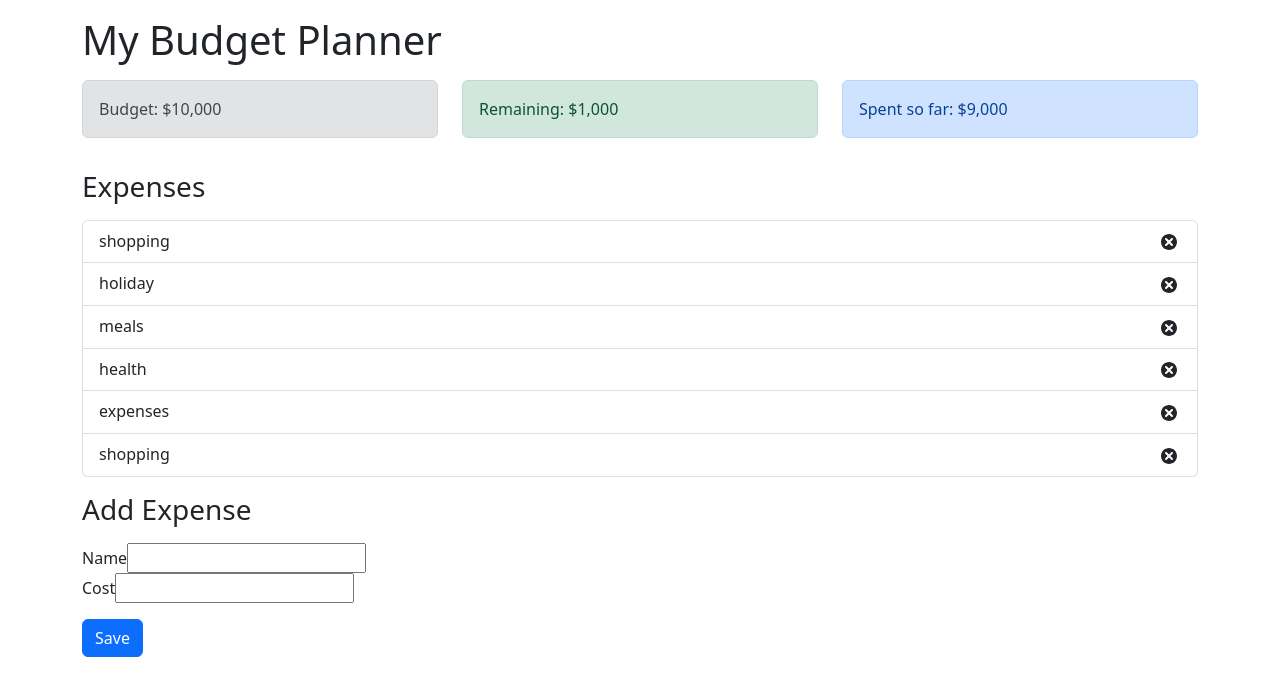
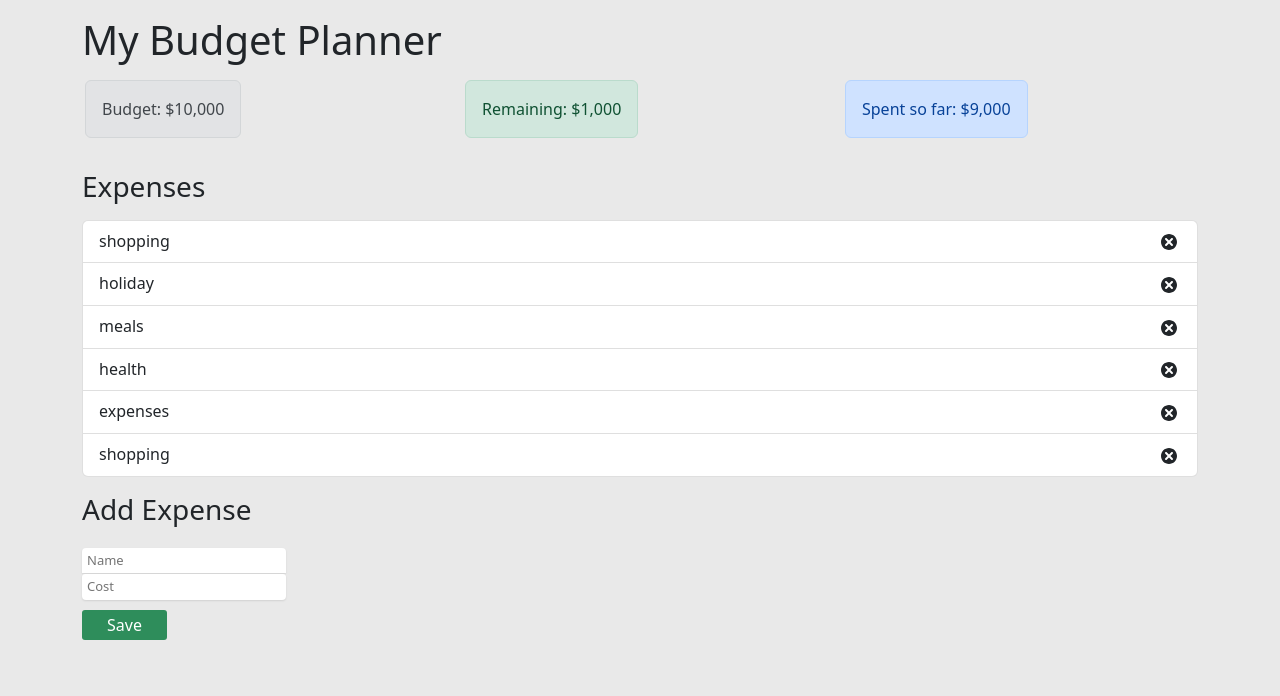
Before and after one commit to livnelson/phase-2-project, a React (Create React App) app in the folder budget/: page / in a window 1280 px wide. Shown: the top 696 px of the page. Built offline with nearby package versions, Linux system fonts and the light colour scheme.

Commit message:
set styling

```diff
--- a/budget/src/AddExpenseForm.js
+++ b/budget/src/AddExpenseForm.js
@@ -1,12 +1,15 @@
 import React from 'react'
+import "./form.css"
 
 function AddExpenseForm() {
   return (
     <form>
         <div classname="row">
             <div className="col-sm">
-                <label for="name">Name</label>
+                <label for="name"></label>
                 <input
+                    id="name-input"
+                    placeholder="Name"
                     required="required"
                     type="text"
                     className="form-control"
@@ -14,8 +17,10 @@ function AddExpenseForm() {
                 ></input>
             </div>
             <div className="col-sm">
-                <label for="cost">Cost</label>
+                <label for="cost"></label>
                 <input
+                    id="cost-input"
+                    placeholder="Cost"
                     required="required"
                     type="text"
                     className="form-control"
@@ -25,7 +30,8 @@ function AddExpenseForm() {
         </div>
         <div className="row">
             <div className="col-sm">
-                <button type="submit" className="btn btn-primary mt-3">
+                {/* <button type="submit" className="btn btn-primary mt-3"> */}
+                <button type="submit" className="expense-btn">
                     Save
                 </button>
             </div>
--- a/budget/src/App.js
+++ b/budget/src/App.js
@@ -5,19 +5,20 @@ import Remaining from './Remaining';
 import ExpenseTotal from './ExpenseTotal';
 import ExpenseList from './ExpenseList';
 import AddExpenseForm from './AddExpenseForm'
+import "./global.css"
 
 const App = () => {
 	return (
 		<div className='container'>
 			<h1 className='mt-3'>My Budget Planner</h1>
 			<div className='row mt-3'>
-				<div className='col-sm'>
+				<div id="budget-col" className='col-sm'>
 					<Budget />
 				</div>
-				<div className='col-sm'>
+				<div id="remaining-col"className='col-sm'>
 					<Remaining />
 				</div>
-				<div className='col-sm'>
+				<div id="expense-col"className='col-sm'>
 					<ExpenseTotal />
 				</div>
 			</div>
--- /dev/null
+++ b/budget/src/form.css
@@ -0,0 +1,63 @@
+/* body {
+    background-color: #093620;
+} */
+
+
+.expense-btn {
+    /* width: 100%; */
+    background: #2e8d5b;
+    height: 30px;
+    margin-top: 10px;
+    padding-left: 25px;
+    padding-right: 25px;
+    color: white;
+    border: 0;
+    border-radius: 3px;
+    cursor: pointer;
+}
+
+.expense-btn:hover {
+    background: #00503c;
+    height: 30px;
+    margin-top: 10px;
+    padding-left: 25px;
+    padding-right: 25px;
+    color: white;
+    border: 0;
+    border-radius: 3px;
+    cursor: pointer;
+}
+
+#name-input {
+    margin-top: 5px;
+    padding: 3px;
+    padding-left: 5px;
+    cursor: pointer;
+    border: 0;
+    border-top-left-radius: 4px;
+    border-top-right-radius: 4px;
+    box-shadow: 0 1px 2px rgba(0, 0, 0, 0.1);
+    font-size: 13px;
+}
+
+.form-control:active {
+    margin-top: 5px;
+    padding: 3px;
+    padding-left: 5px;
+    cursor: pointer;
+    border: 2px;
+    border-color: #2e8d5b
+}
+
+#cost-input {
+    margin-top: 1px;
+    padding: 3px;
+    padding-left: 5px;
+    cursor: pointer;
+    border: 0;
+    border-radius: 3px;
+    border-bottom-left-radius: 4px;
+    border-bottom-right-radius: 4px;
+    box-shadow: 0 1px 2px rgba(0, 0, 0, 0.1);
+    font-size: 13px;
+}
--- /dev/null
+++ b/budget/src/global.css
@@ -0,0 +1,17 @@
+body {
+    background-color: #e9e9e9;
+    margin-bottom: 80px;
+}
+
+#budget-col,
+#remaining-col,
+#expense-col {
+    flex: 0 0 33.3333333%;
+    max-width: 33.3333333%;
+    position: relative;
+    width: 100%;
+    padding-right: 15px;
+    padding-left: 15px;
+    display: flex;
+    color: #ffffff;
+}
```
